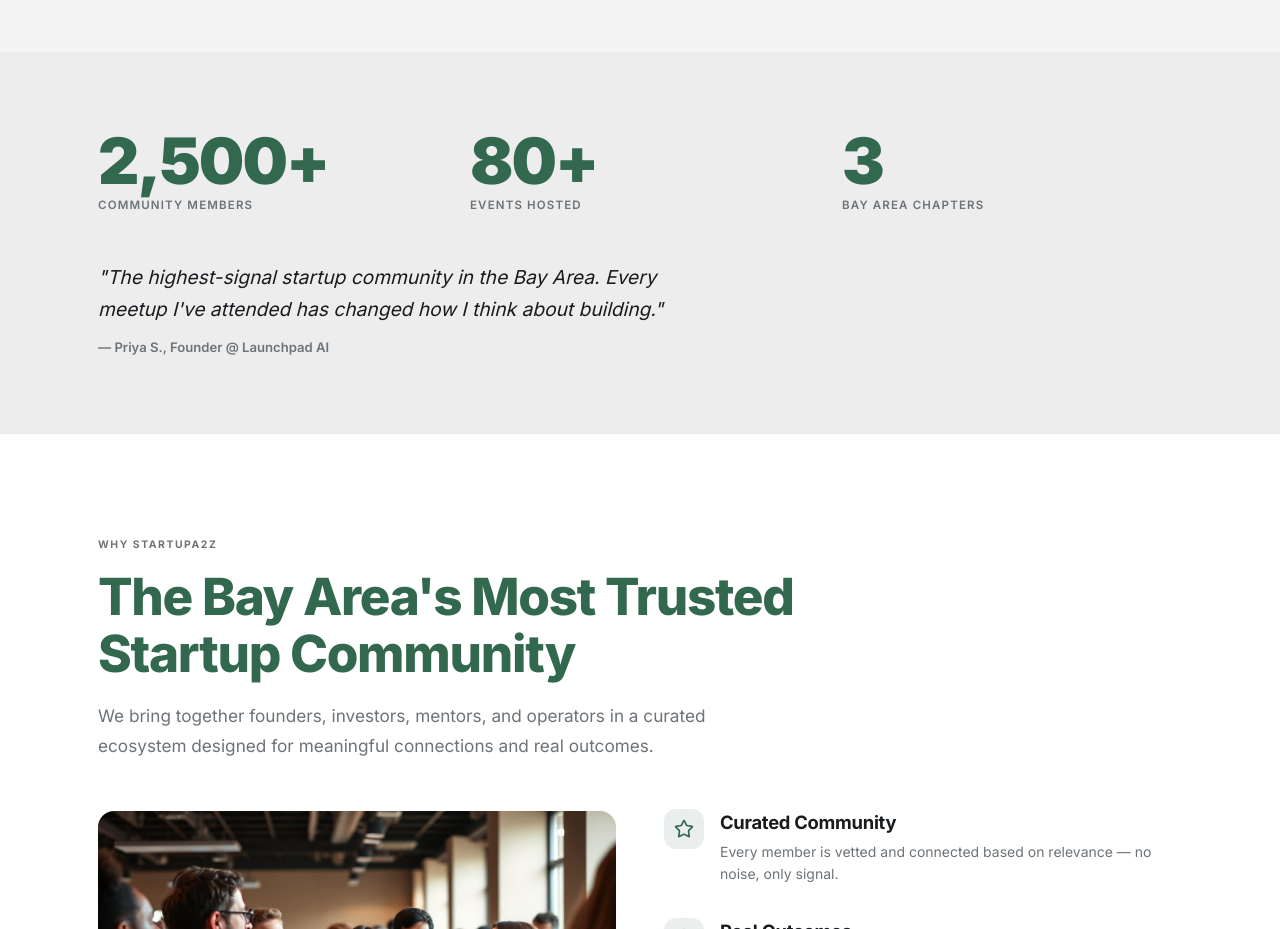
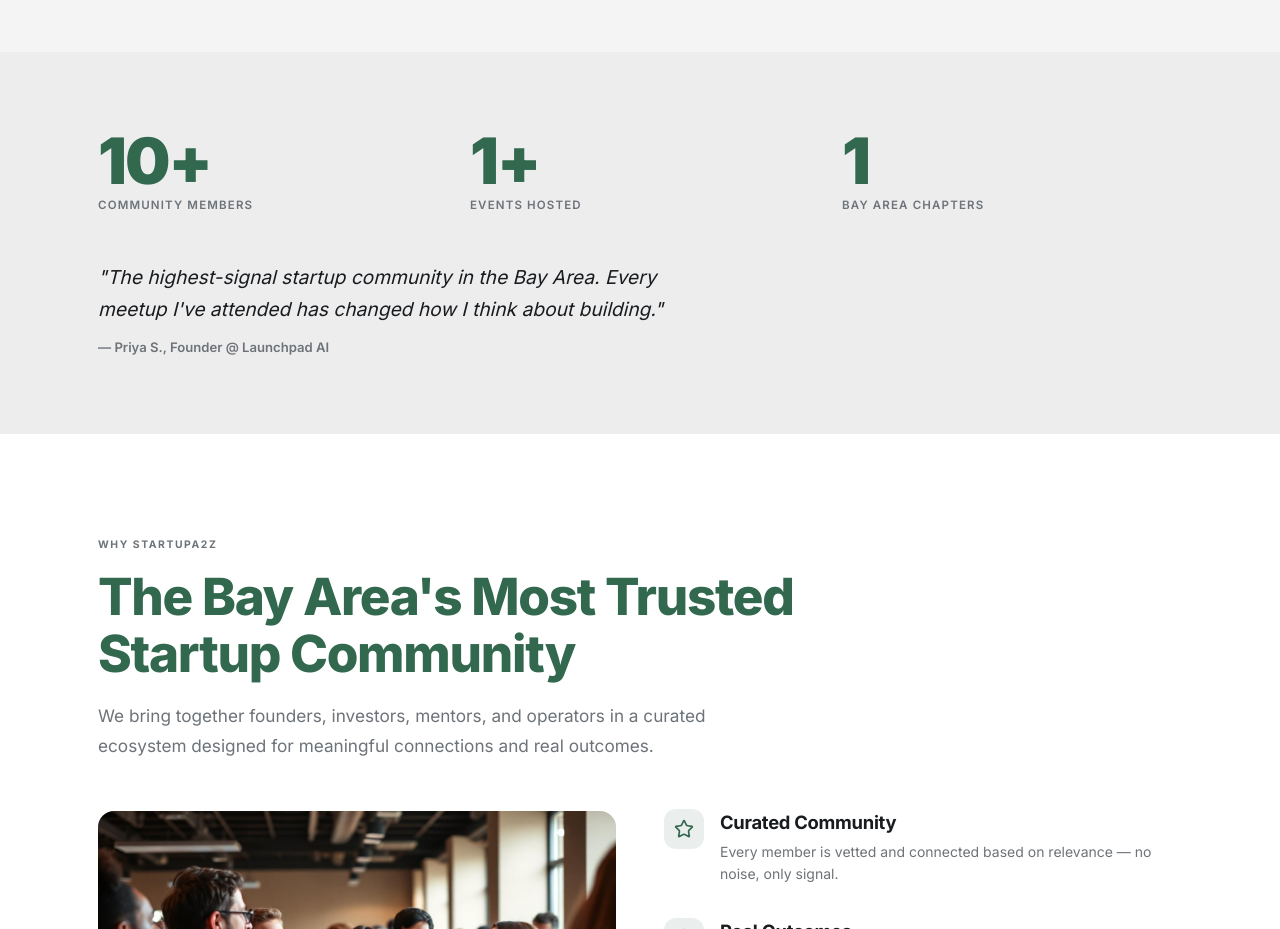
Before and after one commit to startupa2z/startupa2z, a React (Vite) app: page / in a window 1280 px wide. Shown: the part 1420-2349 px from the top of the page. Built offline with nearby package versions, Linux system fonts and the light colour scheme; no server answers; the database is empty; the HTML template or start-up script is replaced by a standard one.

Commit message:
feat: Update statistics in StatsSection for accuracy

```diff
--- a/src/components/home/StatsSection.tsx
+++ b/src/components/home/StatsSection.tsx
@@ -1,9 +1,9 @@
 import { motion } from "framer-motion";
 
 const stats = [
-  { value: "2,500+", label: "Community Members" },
-  { value: "80+", label: "Events Hosted" },
-  { value: "3", label: "Bay Area Chapters" },
+  { value: "10+", label: "Community Members" },
+  { value: "1+", label: "Events Hosted" },
+  { value: "1", label: "Bay Area Chapters" },
 ];
 
 const StatsSection = () => (
```
